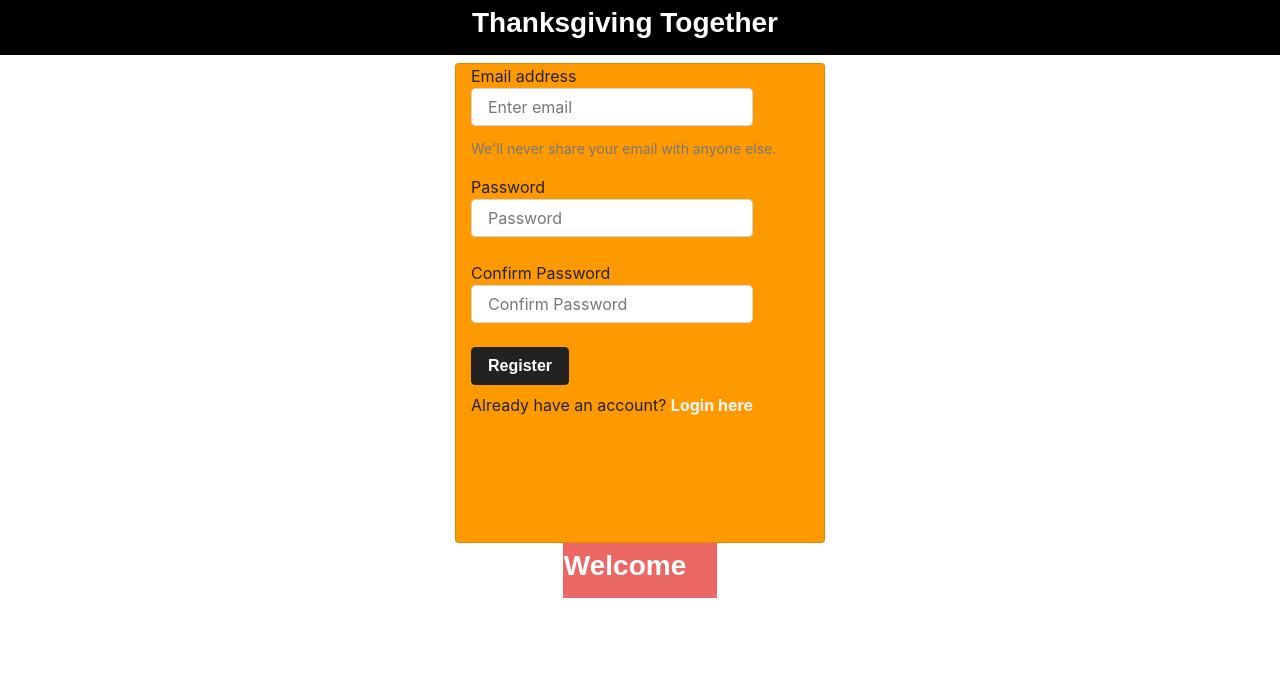
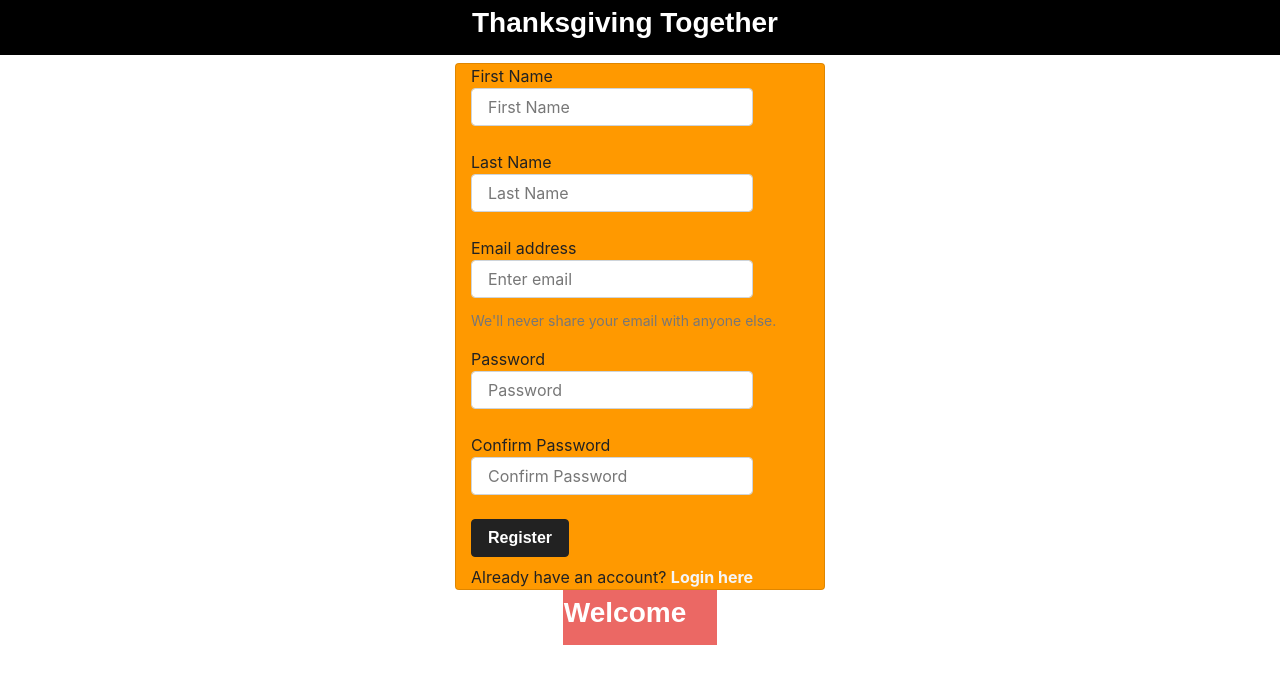
Before and after one commit to GAFelton/thanksgiving-together, a React (Create React App) app in the folder client/: page / in a window 1280 px wide. Shown: the top 684 px of the page. Built offline with nearby package versions, Linux system fonts and the light colour scheme; no server answers; a web font is replaced by a local one.

Commit message:
Added firstName and lastName to registration, updated error messages.

```diff
--- a/client/src/components/LoginForm/LoginForm.js
+++ b/client/src/components/LoginForm/LoginForm.js
@@ -45,9 +45,9 @@ function LoginForm(props) {
           redirectToHome();
           props.showError(null);
         } else if (response.code === 204) {
-          props.showError("Username and password do not match");
+          props.showError("Email and password do not match");
         } else {
-          props.showError("Username does not exists");
+          props.showError("User does not exists");
         }
       })
       .catch((error) => {
--- a/client/src/components/RegistrationForm/RegistrationForm.js
+++ b/client/src/components/RegistrationForm/RegistrationForm.js
@@ -7,6 +7,8 @@ import API from "../../utils/API";
 
 function RegistrationForm(props) {
   const [state, setState] = useState({
+    firstName: "",
+    lastName: "",
     email: "",
     password: "",
     confirmPassword: "",
@@ -24,10 +26,15 @@ function RegistrationForm(props) {
     props.history.push("/home");
   };
   const sendDetailsToServer = () => {
-    if (state.email.length && state.password.length) {
+    if (
+      state.firstName.length
+      && state.lastName.length
+      && state.email.length
+      && state.password.length) {
       props.showError(null);
       const payload = {
-        // TODO: Must add firstName and lastName to registration form.
+        firstName: state.firstName,
+        lastName: state.lastName,
         email: state.email,
         password: state.password,
       };
@@ -69,6 +76,32 @@ function RegistrationForm(props) {
   return (
     <div className="card col-12 col-lg-4 login-card mt-2 hv-center">
       <form>
+        <div className="form-group text-left">
+          <label htmlFor="firstName">
+            First Name
+            <input
+              type="text"
+              className="form-control"
+              id="firstName"
+              placeholder="First Name"
+              value={state.firstName}
+              onChange={handleChange}
+            />
+          </label>
+        </div>
+        <div className="form-group text-left">
+          <label htmlFor="lastName">
+            Last Name
+            <input
+              type="text"
+              className="form-control"
+              id="lastName"
+              placeholder="Last Name"
+              value={state.lastName}
+              onChange={handleChange}
+            />
+          </label>
+        </div>
         <div className="form-group text-left">
           <label htmlFor="email">
             Email address
```
